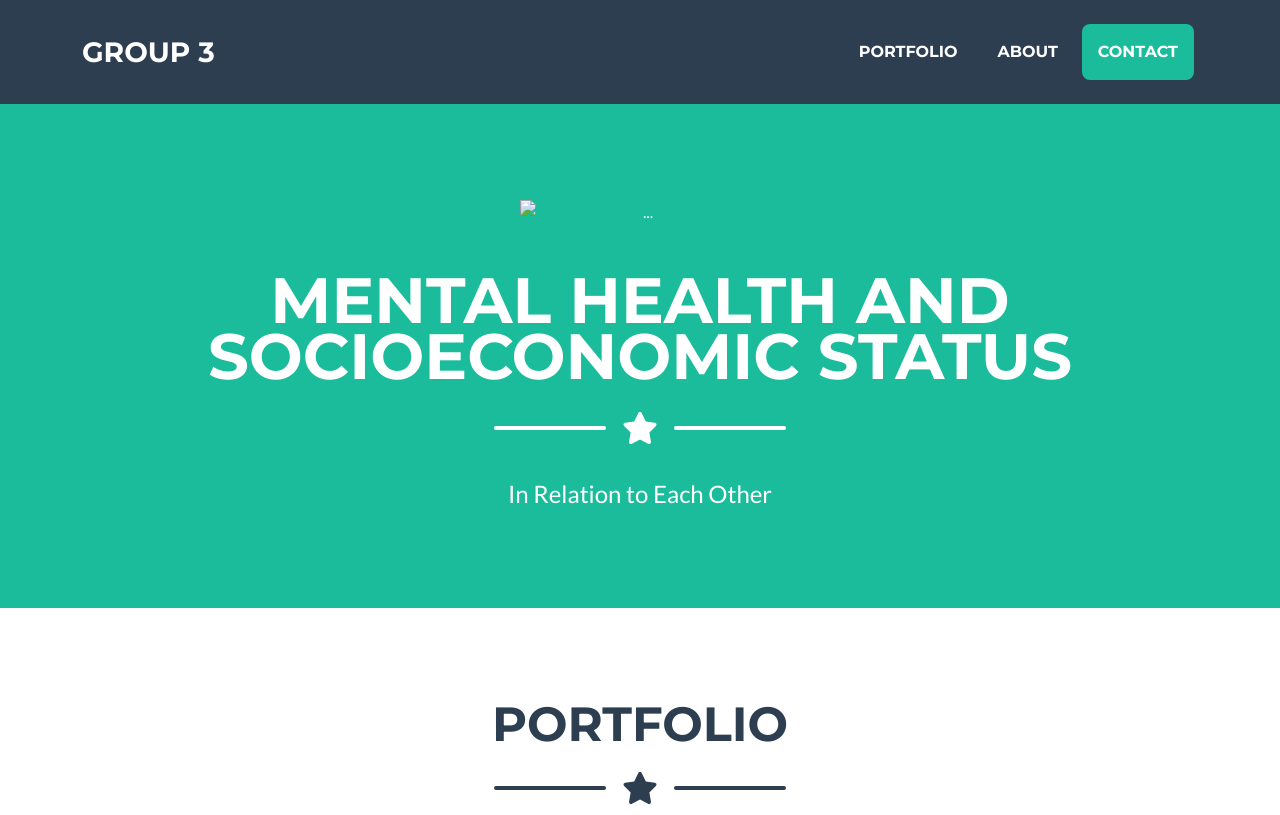
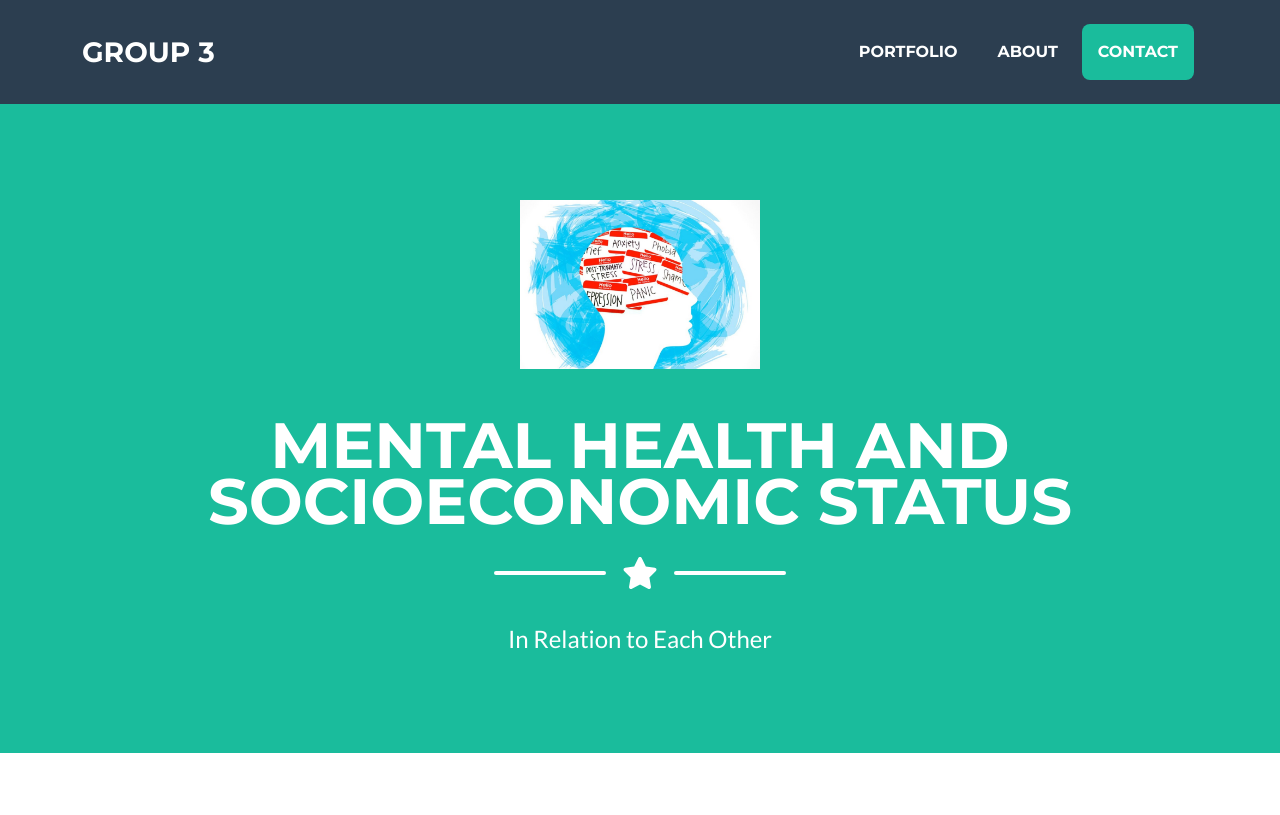
Before and after one commit to Group-3-ISS210/ISS-Group-3-001-, a plain HTML site: page index.html in a window 1280 px wide. Shown: the top 815 px of the page. Drawn offline with nearby package versions, Linux system fonts and the light colour scheme.

Commit message:
Update index.html

```diff
--- a/index.html
+++ b/index.html
@@ -38,7 +38,7 @@
         <header class="masthead bg-primary text-white text-center">
             <div class="container d-flex align-items-center flex-column">
                 <!-- Masthead Avatar Image-->
-                <img class="masthead-avatar mb-5" src="assets/img/portfolio/ISSfront.png" alt="..." />
+                <img class="masthead-avatar mb-5" src="assets/img/portfolio/ISSFront.jpeg" alt="..." />
                 <!-- Masthead Heading-->
                 <h1 class="masthead-heading text-uppercase mb-0">Mental Health and Socioeconomic Status</h1>
                 <!-- Icon Divider-->
```
